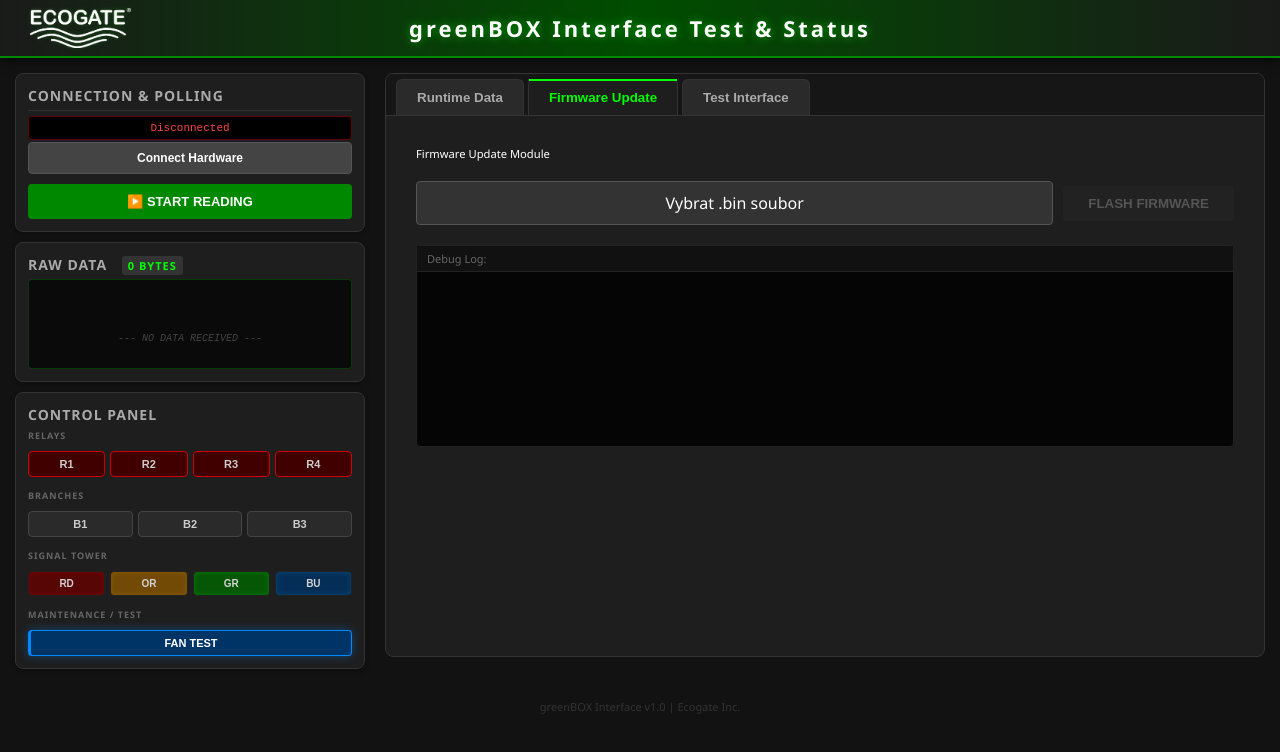
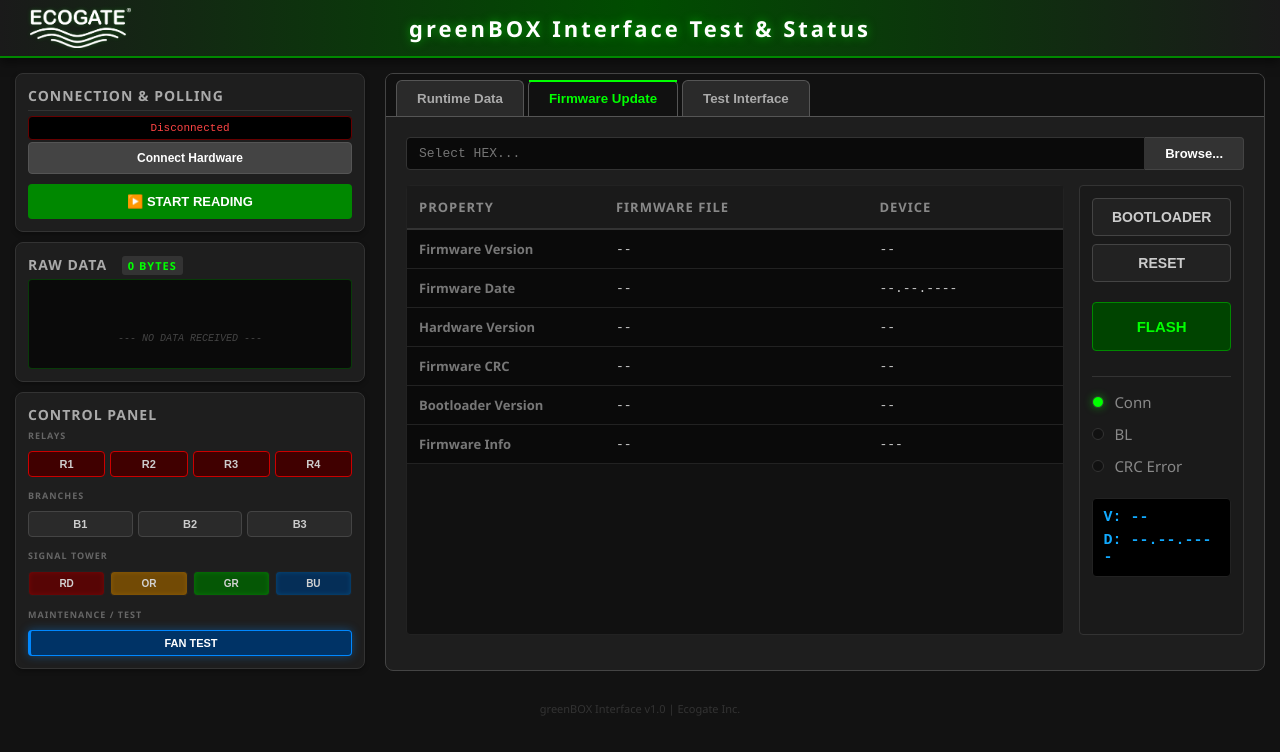
Before and after one commit to janharman/ADELIE-HW-INTERFACE--INTERVIEW, a React (Create React App) app: page / in a window 1280 px wide. Both pictures are taken after a click on the button "Firmware Update". Shown: the top 752 px of the page. Built offline with nearby package versions, Linux system fonts and the light colour scheme.

Commit message:
HEX Parsing

```diff
--- a/src/App.css
+++ b/src/App.css
@@ -149,16 +149,16 @@
 /* --- RIGHT PANEL & TABS --- */
 .right-panel {
 	background-color: #1e1e1e;
-	border: 1px solid #333;
+	border: 1px solid #444;
 	border-radius: 8px;
 	overflow: hidden;
 }
 
 .tab-bar {
 	display: flex;
-	background-color: #161616;
-	border-bottom: 1px solid #333;
-	padding-top: 5px;
+	background-color: #111;
+	border-bottom: 1px solid #555;
+	padding-top: 6px;
 	padding-left: 10px;
 }
 
@@ -166,7 +166,7 @@
 	padding: 10px 20px;
 	background-color: #2a2a2a;
 	color: #aaa;
-	border: 1px solid #333;
+	border: 1px solid #555;
 	border-bottom: none;
 	border-radius: 6px 6px 0 0;
 	margin-right: 4px;
@@ -176,7 +176,7 @@
 }
 
 .tab-btn.active {
-	background-color: #1e1e1e;
+	background-color: #111;
 	color: #00ff00;
 	position: relative;
 }
--- a/src/App.js
+++ b/src/App.js
@@ -19,15 +19,38 @@
 	const [activeTab, setActiveTab] = useState('Runtime Data');
 	const [statusON, setStatusON] = useState(0);
 	const [runtimeData, setRuntimeData] = useState([]);
-	const [productInfo, setProductInfo] = useState({recver: 0, fw: 0, hw: 0, bl: 0,	info: ''});
+	const [productInfo, setProductInfo] = useState({recver: 0, fw: 0, hw: 0, bl: 0,	info: '---'});
+	const [isConnected, setIsConnected] = useState(true);
+	const [bootloaderInfo, setBootloaderInfo] = useState({ver: 0, date: 0, sts: 0});
 
 	// Track handshake state and failed attempts
-	const fwInfoFetched = useRef(false);
+	const fetchCommand = useRef(0);	// 0 = fetch Fw Info; 1 = fetch Runtime Data; 2 = fetch Bootloader Info
 	const failedAttempts = useRef(0);
 	const MAX_FAILED_ATTEMPTS = 5;
 
 	const commandRtD = [0x36, 0x00, 0x00, 0x00, 0x36, 0x00, 0x00, 0x00];
 	const commandFwI = [0x36, 0xFF, 0x00, 0x00, 0x36, 0xFF, 0x00, 0x00];
+	const commandBlI = [0x36, 0xFE, 0x00, 0x00, 0x36, 0xFE, 0x00, 0x00];
+
+	const switchCommand = () => {
+		switch (activeTab)
+		{
+			case 'Runtime Data':
+				fetchCommand.current = 1;
+				break;
+			case 'Firmware Update':
+				fetchCommand.current = 2;
+				break;
+			case 'Test Interface':
+				fetchCommand.current = 2;
+				break;
+		}
+	}
+
+	const resetCommState = () => {
+		setBootloaderInfo({ver: 0, date: 0, sts: 0});
+		fetchCommand.current = 0; // Force commandFwI on next success
+	}
 
 	// Polling Logic with Auto-Reconnect/Handshake
 	useEffect(() => {
@@ -40,19 +63,19 @@
 				isProcessing.current = true;
 
 				// Select command based on handshake state
-				const currentCmd = !fwInfoFetched.current ? commandFwI : commandRtD;
+				let currentCmd = commandRtD;
+				switch (fetchCommand.current)
+				{
+					case 0: currentCmd = commandFwI; break;
+					case 1: currentCmd = commandRtD; break;
+					case 2: currentCmd = commandBlI; break;
+				}
 				const response = await serialRef.current.sendAndReceive(currentCmd);
 
 				if (response && response.length > 0) {
 					// SUCCESS: Reset failure counter
 					failedAttempts.current = 0;
 					setLastResponse(response);
-
-					// If this was a successful FW info request, mark handshake as complete
-					if (!fwInfoFetched.current && response[0] == 0xC6) {
-						console.log("Handshake successful, switching to Runtime Data.");
-						fwInfoFetched.current = true;
-					}
 				} else {
 					// EMPTY RESPONSE: Treat as failure
 					throw new Error("Empty response");
@@ -63,8 +86,8 @@
 				console.warn(`Attempt failed (${failedAttempts.current}/${MAX_FAILED_ATTEMPTS})`);
 
 				if (failedAttempts.current >= MAX_FAILED_ATTEMPTS) {
+					resetCommState();
 					console.error("Device considered disconnected. Handshake reset.");
-					fwInfoFetched.current = false; // Force commandFwI on next success
 					// Optional: setLastResponse([]) to clear UI on disconnect
 				}
 			} finally {
@@ -77,7 +100,7 @@
 			timer = setInterval(poll, 500);
 		} else {
 			// Cleanup state when user stops polling
-			fwInfoFetched.current = false;
+			resetCommState();
 			failedAttempts.current = 0;
 		}
 
@@ -93,9 +116,16 @@
 						setStatusON(lastResponse[8] + (lastResponse[9] << 8) + (lastResponse[10] << 16) + (lastResponse[11] << 24));
 						setRuntimeData(lastResponse);
 						break;
+					case 0xFE: // Bootloader Info
+						const bli = {
+							ver: lastResponse[4],
+							date: lastResponse[8] + (lastResponse[9] << 8) + (lastResponse[10] << 16) + (lastResponse[11] << 24),
+							sts: lastResponse[12]
+						};
+						setBootloaderInfo(bli);
+						break;
 					case 0xFF: // Firmware Data Status
-						console.log("Firmware data packet received");
-						console.log(lastResponse);
+						console.log("Firmware info packet received");
 						const byteData = lastResponse.slice(20); // Vezme vše od 20. bajtu dál
 						const text = new TextDecoder().decode(new Uint8Array(byteData));
 						// Pokud víš, že string je ukončen nulou (null-terminated),
@@ -110,7 +140,7 @@
 							info: text.split('\0')[0]
 						};
 						setProductInfo(pinf);
-						console.log("Extracted string:", pinf);
+						switchCommand();
 						break;
 					default:
 						break;
@@ -149,6 +179,11 @@
 		}
 	};
 
+	useEffect(() => {
+		if (!fetchCommand.current) return;
+		switchCommand();
+	}, [activeTab])
+
 	return (
 		<div className="app-container">
 			<header className="app-main-header">
@@ -171,6 +206,7 @@
 						</div>
 						<div className="comm-group">
 							<SerialManager ref={serialRef} />
+							{isConnected?(
 							<button
 								className='button-start-comm'
 								onClick={() => setIsPolling(!isPolling)}
@@ -178,6 +214,8 @@
 							>
 								{isPolling ? '⏹️ STOP READING' : '▶️ START READING'}
 							</button>
+							):(
+							<button></button>)}
 						</div>
 					</section>
 
@@ -226,7 +264,7 @@
 
 					<div className="tab-container">
 						{activeTab === 'Runtime Data' && <RuntimeData data={runtimeData} pinf={productInfo} />}
-						{activeTab === 'Firmware Update' && <FirmwareUpdate />}
+						{activeTab === 'Firmware Update' && <FirmwareUpdate blInfo={bootloaderInfo}/>}
 						{activeTab === 'Test Interface' && <TestInterface />}
 					</div>
 				</section>
--- a/src/components/FirmwareUpdate.css
+++ b/src/components/FirmwareUpdate.css
@@ -1,76 +1,219 @@
-.fw-update-container {
+/* --- FirmwareUpdate.css --- */
+
+.fw-update-content {
+    display: flex;
+    flex-direction: column;
+    gap: 15px;
+}
+
+/* File selection styling */
+.fw-file-row {
+    display: flex;
+    width: 100%;
+}
+
+.fw-path-display {
+    flex: 1;
+    background: #0a0a0a;
+    border: 1px solid #333;
+    border-radius: 4px 0 0 4px;
+    padding: 8px 12px;
+    color: #00ff00;
+    font-family: monospace;
+    font-size: 13px;
+    outline: none;
+}
+
+.fw-browse-btn {
+    background: #333;
+    color: white;
+    border: 1px solid #444;
+    border-left: none;
+    border-radius: 0 4px 4px 0;
+    padding: 0 20px;
+    cursor: pointer;
+    font-weight: bold;
+    font-size: 13px;
+    transition: background 0.2s;
+}
+
+.fw-browse-btn:hover {
+    background: #444;
+}
+
+/* Main Grid Layout: Table (4/5) and Controls (1/5) */
+.fw-main-grid {
+    display: grid;
+    grid-template-columns: 4fr 1fr;
+    gap: 15px;
+    min-height: 450px;
+}
+
+/* Data Table Container */
+.fw-table-section {
+    background: #111;
+    border: 1px solid #222;
+    border-radius: 4px;
+}
+
+/* Right Sidebar Styling */
+.fw-control-sidebar {
     display: flex;
     flex-direction: column;
     gap: 20px;
-	padding: 10px;
+    padding: 12px;
+    background: #1a1a1a;
+    border: 1px solid #333;
+    border-radius: 4px;
 }
 
-.fw-upload-zone {
+.fw-btn-group {
     display: flex;
-	gap: 10px;
-	align-items: center;
+    flex-direction: column;
+    gap: 8px;
 }
 
-#fw-file { display: none; }
-
-.fw-select-btn {
-	background: #333;
-	padding: 10px 20px;
-	border: 1px solid #555;
+.fw-cmd-btn, .fw-start-btn {
+    padding: 10px;
     border-radius: 4px;
+    border: 1px solid #444;
+    background: #222;
+    color: #ccc;
+    font-size: 14px;
+    font-weight: bold;
     cursor: pointer;
-	flex: 1;
-	text-align: center;
+    text-transform: uppercase;
+    transition: all 0.2s;
 }
 
-.fw-start-btn {
-	background: #008800;
-	color: white;
-	border: none;
-	padding: 10px 25px;
-	border-radius: 4px;
-	font-weight: bold;
-	cursor: pointer;
+.fw-cmd-btn:hover {
+    background: #333;
+    color: #fff;
 }
 
-.fw-start-btn:disabled { background: #222; color: #555; cursor: not-allowed; }
-
-.fw-progress-bar {
-	background: #111;
-	height: 12px;
-	border-radius: 6px;
-	overflow: hidden;
-	border: 1px solid #333;
-	margin-top: 5px;
+.fw-start-btn.primary {
+    background: #004400;
+    border-color: #008800;
+    color: #00ff00;
+    margin-top: 12px;
+    padding: 15px 5px;
+    font-size: 15px;
 }
 
-.fw-progress-fill {
-	background: linear-gradient(90deg, #004400, #00ff00);
-	height: 100%;
-	transition: width 0.2s;
+.fw-start-btn.primary:hover {
+    background: #006600;
+    box-shadow: 0 0 10px rgba(0, 255, 0, 0.2);
 }
 
-.fw-debug-log {
-	background: #050505;
+/* Indicators and BL Info Block */
+.fw-indicators {
+    display: flex;
+    flex-direction: column;
+    gap: 12px;
+    margin-top: 5px;
+    padding-top: 15px;
+    border-top: 1px solid #333;
+}
+
+.indicator-item {
+    display: flex;
+    align-items: center;
+    gap: 10px;
+    font-size: 15px;
+    color: #888;
+}
+
+.ind-dot {
+    width: 10px;
+    height: 10px;
+    border-radius: 50%;
+    background: #222;
+    border: 1px solid #333;
+}
+
+/* Status Dot Colors */
+.dot-on-green { background: #00ff00; box-shadow: 0 0 8px rgba(0, 255, 0, 0.4); }
+.dot-on-blue { background: #0088ff; box-shadow: 0 0 8px rgba(0, 136, 255, 0.4); }
+.dot-on-red { background: #ff0000; box-shadow: 0 0 8px rgba(255, 0, 0, 0.4); }
+.dot-off { background: #111; }
+
+/* Bootloader Info Terminal Style */
+.bl-info-block {
+    margin-top: 10px;
+    padding: 10px;
+    background: #000;
     border: 1px solid #222;
     border-radius: 4px;
-	height: 200px;
     display: flex;
     flex-direction: column;
+    gap: 6px;
 }
 
-.log-header {
-	background: #111;
-	padding: 5px 10px;
-	font-size: 11px;
-	color: #666;
-	border-bottom: 1px solid #222;
+.bl-info-item {
+    display: flex;
+    justify-content: space-between;
+    font-family: 'Courier New', Courier, monospace;
+    font-size: 15px;
 }
 
-.log-content {
-	padding: 10px;
+.bl-info-item label {
+    color: #666;
+}
+
+.bl-info-item span {
+    color: #11aaff;
+	font-weight: bold;
+}
+
+.fw-footer-status {
+    font-size: 10px;
+    color: #444;
+    text-transform: uppercase;
+}
+
+.status-text-ready { color: #00ff00; }
+
+/* --- Comparison Table Styling --- */
+.fw-comparison-table {
+    width: 100%;
+    border-collapse: collapse;
+    font-size: 13px;
+    background: #0a0a0a;
+}
+
+.fw-comparison-table th {
+    background: #1a1a1a;
+    color: #888;
+    text-align: left;
+    padding: 12px;
+    border-bottom: 2px solid #333;
+    text-transform: uppercase;
+    letter-spacing: 1px;
+}
+
+.fw-comparison-table td {
+    padding: 10px 12px;
+    border-bottom: 1px solid #222;
+    color: #ccc;
+}
+
+.fw-comparison-table tr:hover {
+    background: #111;
+}
+
+/* Highlight columns */
+.val-file {
+    color: #00ff00; /* Green for new file data */
     font-family: monospace;
-	font-size: 12px;
-	color: #00cc00;
-	overflow-y: auto;
 }
+
+.val-device {
+    color: #0088ff; /* Blue for current device data */
+    font-family: monospace;
+}
+
+.fw-comparison-table td:first-child {
+    color: #777;
+    font-weight: bold;
+    width: 30%;
+}
--- a/src/components/FirmwareUpdate.js
+++ b/src/components/FirmwareUpdate.js
@@ -1,104 +1,202 @@
 import React, { useState, useRef } from 'react';
 import './FirmwareUpdate.css';
 
-const FirmwareUpdate = ({ serialRef }) => {
-	const [file, setFile] = useState(null);
-	const [uploading, setUploading] = useState(false);
-	const [progress, setProgress] = useState(0);
-	const [log, setLog] = useState([]);
-	const abortController = useRef(false);
+/**
+ * FirmwareUpdate - Handles Intel HEX parsing into a 256KB binary buffer.
+ */
+const FirmwareUpdate = ({ blInfo, productInfo }) => {
+    const [fileName, setFileName] = useState('');
+    const [status, setStatus] = useState('Idle');
+    const [fileStats, setFileStats] = useState({fw: '--', date: '--', hw: '--', crc: '--', bl: '--', info: '--' });
+    const fileInputRef = useRef(null);
 
-	const addLog = (msg) => {
-		setLog(prev => [`${new Date().toLocaleTimeString()}: ${msg}`, ...prev].slice(0, 50));
-	};
+    // The 256KB binary buffer
+    const firmwareBuffer = useRef(new Uint8Array(256 * 1024).fill(0xFF));
 
-	const handleFileChange = (e) => {
-		const selectedFile = e.target.files[0];
-		if (selectedFile) {
-			setFile(selectedFile);
-			addLog(`Soubor vybrán: ${selectedFile.name} (${selectedFile.size} bytů)`);
+    const isHardwareConnected = true;
+    const inBootloader = blInfo && blInfo.sts !== 0;
+    const badCrc = blInfo && blInfo.sts === 0xEE;
+
+    const triggerFileSelect = () => fileInputRef.current.click();
+
+	/**
+	 * Parses Intel HEX
+	 */
+	const parseHexFile = (text) => {
+		firmwareBuffer.current.fill(0xFF);
+		const lines = text.split(/\r?\n/);
+		let extendedAddress = 0;
+		console.log('file loaded')
+		let finish = false;
+
+		for (let line of lines) {
+			line = line.trim();
+			if (!line.startsWith(':')) continue;
+
+			const byteCount = parseInt(line.substring(1, 3), 16);
+			const address = parseInt(line.substring(3, 7), 16);
+			const recordType = parseInt(line.substring(7, 9), 16);
+			const dataStr = line.substring(9, 9 + (byteCount * 2));
+
+			switch (recordType)
+			{
+			case 0x00:	// Data
+				const targetAddress = extendedAddress + address;
+				for (let i = 0; i < byteCount; i++) {
+					if (targetAddress + i < firmwareBuffer.current.length) {
+						firmwareBuffer.current[targetAddress + i] = parseInt(dataStr.substring(i * 2, i * 2 + 2), 16);
+					}
+				}
+				break;
+			case 0x01:	// End of file
+				finish = true;
+				break;
+			case 0x02:	// Extended Segment Address
+				extendedAddress = parseInt(line.substring(9, 13), 16) << 4;
+				break;
+			case 0x04:	// Extended Linear Address
+				extendedAddress = parseInt(line.substring(9, 13), 16) << 16;
+				break;
+			}
+			if (finish) break;
+		}
+	}
+
+	const FW_ADR_ADDRESSES = 0x1E000
+	const FW_ADR_FW_INFO = 0x1E200
+	const FW_ADR_CRC = 0x1F000
+	const PROGRAM_CRC_STS_ASSIGNED = 0x1CAC2ACA;
+	const PROGRAM_CRC_NEED_TO_ASSIGN = 0xAB01CD02;
+
+	const extractFwInfoFromHex = () => {
+		// Create a view starting at zero
+		const view = new DataView(firmwareBuffer.current.buffer);
+
+
+		// Read char Info[160]
+		const infoBytes = firmwareBuffer.current.slice(FW_ADR_FW_INFO + 16, FW_ADR_FW_INFO + 16 + 160);
+		const infoText = new TextDecoder().decode(infoBytes).split('\0')[0];
+		let di = infoText.indexOf('Date:');
+		let date = '--';
+		if (di > 20) date = infoText.slice(di+6, di+12);
+
+		// CRC - calculate, because there is no CRC in new firmware
+		let addr = view.getUint32(FW_ADR_ADDRESSES+0, true);
+		let size = view.getUint32(FW_ADR_ADDRESSES+4, true) >> 2;
+		let crc = 0;
+		if ((addr === 0) && (size < ((256*1024)/4)))
+		{
+			while (size--) {
+				crc ^= view.getUint32(addr, true);
+				addr += 4;
+			}
+		}
+		view.setUint32(FW_ADR_CRC+0, PROGRAM_CRC_STS_ASSIGNED, true);
+		view.setUint32(FW_ADR_CRC+4, crc, true);
+
+		// Check for valid ID (optional, e.g., if ID should be a specific magic number)
+		// --- EXTRACTION OF tFirmwareInfo.ID AT 0x1E200 ---
+		const fwID   = view.getUint32(FW_ADR_FW_INFO, true);  // ID
+		if (fwID !== 0xFFFFFFFF) {
+			setFileStats({
+				fw: view.getUint32(FW_ADR_FW_INFO+4, true),
+				date: date,        // Assuming Fw int is the 0x00YYMMDD date
+				hw: formatVersion(view.getUint32(FW_ADR_FW_INFO+8, true)),
+				bl: '--',
+				crc: (crc >>> 0).toString(16).padStart(8, '0').toUpperCase(), // CRC calculation would happen over the whole buffer
+				info: infoText || 'No Info'
+			});
+			setStatus('Ready');
+		} else {
+			setStatus('Error: Invalid Firmware ID');
 		}
 	};
 
-	const startUpdate = async () => {
-		if (!file || !serialRef.current) return;
+    const formatDate = (dateValue) => {
+        if (!dateValue || dateValue === 0) return '--.--.----';
+        const hex = dateValue.toString(16).padStart(8, '0');
+        return `${hex.substring(6, 8)}.${hex.substring(4, 6)}.20${hex.substring(2, 4)}`;
+    };
 
-		setUploading(true);
-		setProgress(0);
-		abortController.current = false;
-		addLog("Startování update sekvence...");
+    const formatVersion = (ver) => {
+        if (!ver || ver === 0) return '--';
+        return ver.toString(16).toUpperCase();
+    };
 
-		try {
+    const onFileSelect = (e) => {
+        const file = e.target.files[0];
+        if (!file) return;
+        setFileName(file.name);
+        setStatus('Loading');
+
         const reader = new FileReader();
-			reader.onload = async (e) => {
-				const buffer = new Uint8Array(e.target.result);
-				const blockSize = 64; // Velikost bloku, kterou budeme ladit
-				const totalBlocks = Math.ceil(buffer.length / blockSize);
-
-				// 1. KROK: Handshake / Enter Bootloader
-				addLog("Posílám požadavek na Bootloader...");
-				// await serialRef.current.sendAndReceive([0xAA, 0xBB, ...]);
-
-				for (let i = 0; i < totalBlocks; i++) {
-					if (abortController.current) throw new Error("Update přerušen uživatelem");
-
-					const start = i * blockSize;
-					const end = Math.min(start + blockSize, buffer.length);
-					const chunk = buffer.slice(start, end);
-
-					// 2. KROK: Odeslání bloku
-					// Tady budeme ladit tvůj protokol (Adresa + Data + Checksum)
-					// const response = await serialRef.current.sendAndReceive(chunk);
-
-					// Simulace pro teď:
-					await new Promise(r => setTimeout(r, 50));
-
-					setProgress(Math.round(((i + 1) / totalBlocks) * 100));
-				}
-
-				addLog("Update úspěšně dokončen!");
+        reader.onload = (event) => {
+            parseHexFile(event.target.result);
+			extractFwInfoFromHex();
         };
-			reader.readAsArrayBuffer(file);
-		} catch (err) {
-			addLog(`CHYBA: ${err.message}`);
-		} finally {
-			setUploading(false);
-		}
+        reader.readAsText(file);
     };
 
     return (
-		<div className="fw-update-container">
-			<h3>Firmware Update Module</h3>
-
-			<div className="fw-upload-zone">
-				<input type="file" id="fw-file" onChange={handleFileChange} disabled={uploading} />
-				<label htmlFor="fw-file" className="fw-select-btn">
-					{file ? file.name : "Vybrat .bin soubor"}
-				</label>
-
-				<button
-					className="fw-start-btn"
-					onClick={startUpdate}
-					disabled={!file || uploading}
-				>
-					{uploading ? "AKTUALIZUJI..." : "FLASH FIRMWARE"}
-				</button>
+        <div className="fw-update-content">
+            <div className="fw-file-row">
+                <input type="text" className="fw-path-display" value={fileName} placeholder="Select HEX..." readOnly />
+                <input type="file" ref={fileInputRef} accept=".hex" onChange={onFileSelect} hidden />
+                <button className="fw-browse-btn" onClick={triggerFileSelect}>Browse...</button>
             </div>
 
-			{uploading && (
-				<div className="fw-progress-area">
-					<div className="fw-progress-bar">
-						<div className="fw-progress-fill" style={{ width: `${progress}%` }}></div>
+            <div className="fw-main-grid">
+                <div className="fw-table-section">
+                    <table className="fw-comparison-table">
+                        <thead>
+                            <tr>
+                                <th>Property</th>
+                                <th>Firmware File</th>
+                                <th>Device</th>
+                            </tr>
+                        </thead>
+                        <tbody>
+                            <tr><td>Firmware Version</td><td className="val-file">{fileStats.fw}</td><td className="val-device">{formatVersion(productInfo?.fw)}</td></tr>
+                            <tr><td>Firmware Date</td><td className="val-file">{fileStats.date}</td><td className="val-device">{formatDate(productInfo?.date)}</td></tr>
+                            <tr><td>Hardware Version</td><td className="val-file">{fileStats.hw}</td><td className="val-device">{formatVersion(productInfo?.hw)}</td></tr>
+                            <tr><td>Firmware CRC</td><td className="val-file">{fileStats.crc}</td><td className="val-device">--</td></tr>
+                            <tr><td>Bootloader Version</td><td className="val-file">{fileStats.bl}</td><td className="val-device">{formatVersion(blInfo?.ver)}</td></tr>
+                            <tr><td>Firmware Info</td><td className="val-file">{fileStats.info}</td><td className="val-device">{productInfo?.info || '---'}</td></tr>
+                        </tbody>
+                    </table>
                 </div>
-					<span className="fw-progress-text">{progress}%</span>
+
+                <div className="fw-control-sidebar">
+                    <div className="fw-btn-group">
+                        <button className="fw-cmd-btn mini">Bootloader</button>
+                        <button className="fw-cmd-btn mini">Reset</button>
+                        <button className="fw-start-btn primary mini">FLASH</button>
                     </div>
-			)}
 
-			<div className="fw-debug-log">
-				<div className="log-header">Debug Log:</div>
-				<div className="log-content">
-					{log.map((entry, i) => <div key={i}>{entry}</div>)}
+                    <div className="fw-indicators compact">
+                        <div className="indicator-item">
+                            <div className={`ind-dot ${isHardwareConnected ? 'dot-on-green' : 'dot-off'}`}></div>
+                            <span>Conn</span>
                         </div>
+                        <div className="indicator-item">
+                            <div className={`ind-dot ${inBootloader ? 'dot-on-blue' : 'dot-off'}`}></div>
+                            <span>BL</span>
+                        </div>
+                        <div className="indicator-item">
+                            <div className={`ind-dot ${badCrc ? 'dot-on-red' : 'dot-off'}`}></div>
+                            <span>CRC Error</span>
+                        </div>
+
+                        <div className="bl-info-block mini">
+                            <div className="bl-info-item"><span>V: {formatVersion(blInfo?.ver)}</span></div>
+                            <div className="bl-info-item"><span>D: {formatDate(blInfo?.date)}</span></div>
+                        </div>
+                    </div>
+                </div>
+            </div>
+
+            <div className="fw-secondary-table-area">
+                {/* Secondary table for memory map or status will go here */}
             </div>
         </div>
     );
```
Also changed, not shown: src/components/RuntimeData.css (+8 -3 lines), src/components/RuntimeData.js (+2 -8 lines). Lines whose indentation alone changed are shown as unchanged.
